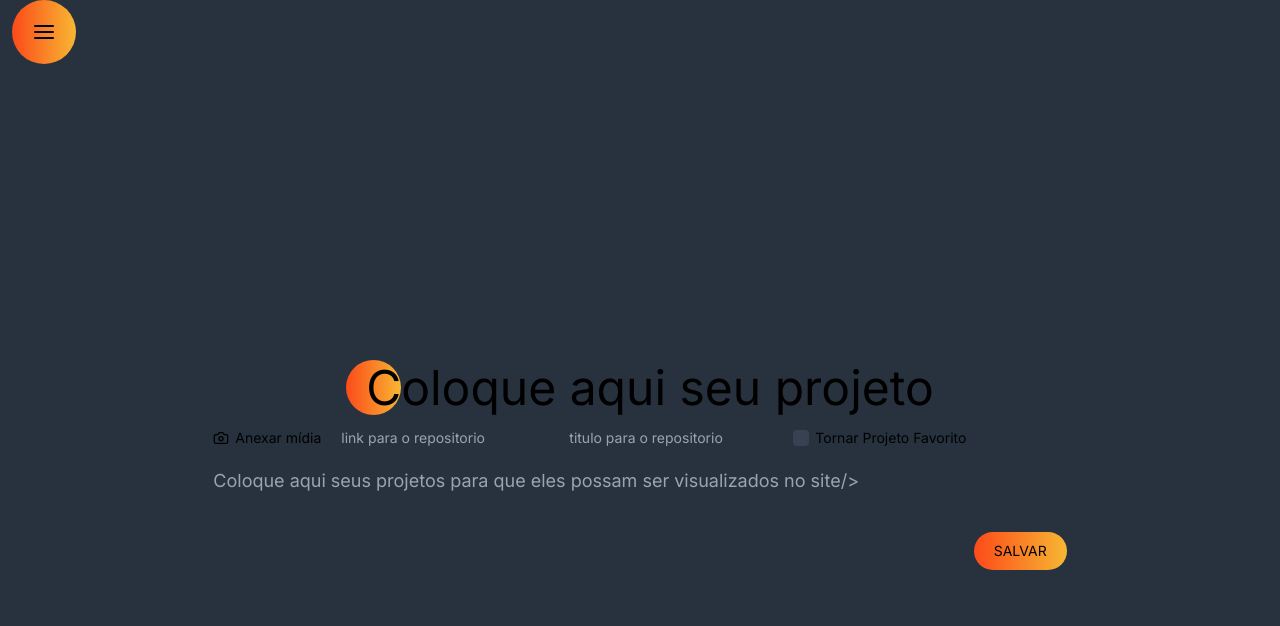
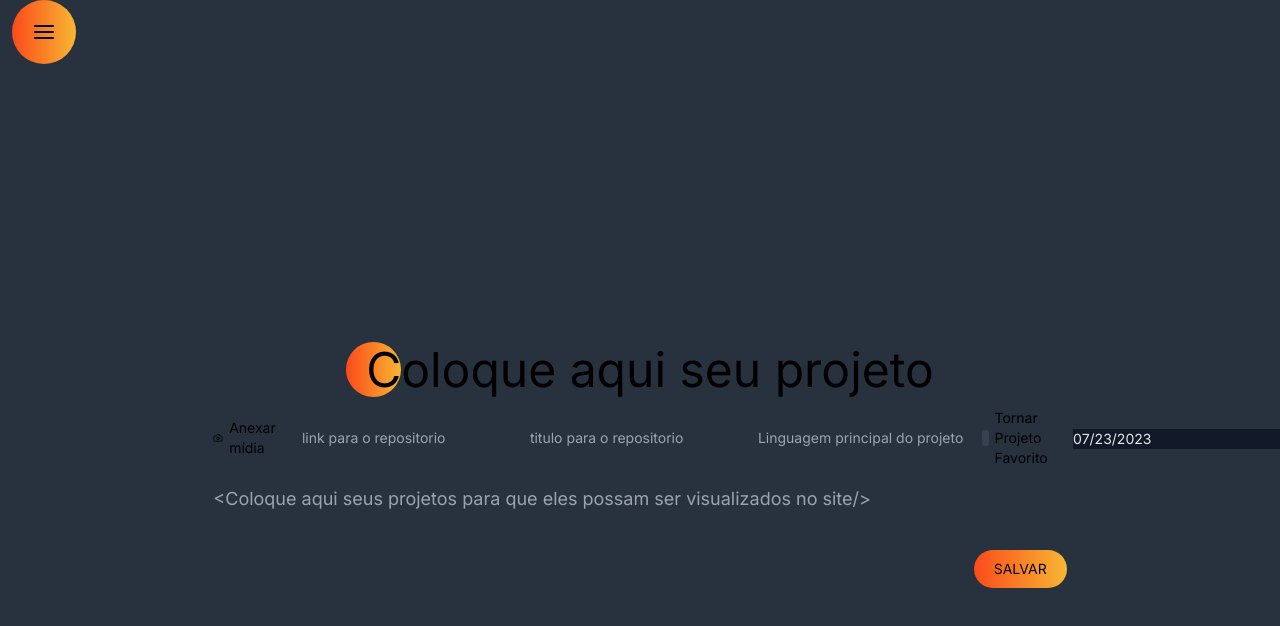
Before and after one commit to GabrielFeBe/portfolio-frontend, a Next.js app: page /adding in a window 1280 px wide. Shown: the top 626 px of the page. Built offline with nearby package versions, Linux system fonts and the light colour scheme; no server answers.

Commit message:
Melhoria FE

```diff
--- a/package.json
+++ b/package.json
@@ -14,7 +14,7 @@
     "@types/react-dom": "18.2.4",
     "autoprefixer": "10.4.14",
     "axios": "^1.4.0",
-    "dayjs": "^1.11.7",
+    "dayjs": "^1.11.9",
     "eslint": "8.40.0",
     "eslint-config-next": "13.4.2",
     "js-cookie": "^3.0.5",
@@ -23,7 +23,7 @@
     "next": "13.4.2",
     "postcss": "8.4.23",
     "react": "18.2.0",
-    "react-datepicker": "^4.11.0",
+    "react-datepicker": "^4.16.0",
     "react-dom": "18.2.0",
     "tailwindcss": "^3.3.2",
     "typescript": "5.0.4"
--- a/src/app/components/AddingNewProject.tsx
+++ b/src/app/components/AddingNewProject.tsx
@@ -6,8 +6,11 @@ import { useRouter } from 'next/navigation'
 import MediaPicker from '@/app/components/MediaPicker'
 import { Camera } from 'lucide-react'
 import StatementBall from './StatementBall'
+import DatePickerComp from './DatePicker'
+import dayjs from 'dayjs'
 
 export default function AddingNewProject() {
+  const [startDate, setStartDate] = useState(new Date())
   const [isFavorite, setIsFavorite] = useState<boolean>(false)
 
   const router = useRouter()
@@ -16,6 +19,7 @@ export default function AddingNewProject() {
     event.preventDefault()
     const formData = new FormData(event.currentTarget)
     const fileToUpload = formData.get('coverUrl')
+    const dateTime = dayjs(startDate).format()
     let image = ''
     if (fileToUpload) {
       const uploadFormData = new FormData()
@@ -33,6 +37,8 @@ export default function AddingNewProject() {
         repositoryLink: formData.get('repositoryLink'),
         isFavorite,
         title: formData.get('title'),
+        mainLanguage: formData.get('mainLanguage'),
+        createdAt: dateTime,
       },
       {
         headers: {
@@ -90,6 +96,18 @@ export default function AddingNewProject() {
           />
         </label>
         <label
+          htmlFor="mainLanguage"
+          className="flex items-center gap-1.5 text-sm text-gray-200 hover:text-gray-100"
+        >
+          <input
+            type="text"
+            name="mainLanguage"
+            id="mainLanguage"
+            placeholder="Linguagem principal do projeto"
+            className="ml-1 h-6 w-52 rounded border-gray-400 bg-transparent"
+          />
+        </label>
+        <label
           htmlFor="isFavorite"
           className="flex items-center gap-1.5 text-sm hover:text-gray-400 "
         >
@@ -103,13 +121,14 @@ export default function AddingNewProject() {
           />
           Tornar Projeto Favorito
         </label>
+        <DatePickerComp setStartDate={setStartDate} startDate={startDate} />
       </div>
       <MediaPicker />
       <textarea
         name="content"
         spellCheck={false}
         className="w-full flex-1 resize-none rounded border-0 bg-transparent p-0 text-lg leading-relaxed text-gray-100 placeholder:text-gray-400 focus:ring-0"
-        placeholder="Coloque aqui seus projetos para que eles possam ser visualizados no site/>"
+        placeholder="<Coloque aqui seus projetos para que eles possam ser visualizados no site/>"
       />
       <button
         type="submit"
--- /dev/null
+++ b/src/app/components/DatePicker.tsx
@@ -0,0 +1,23 @@
+import React from 'react'
+import DatePicker from 'react-datepicker'
+import 'react-datepicker/dist/react-datepicker.css'
+
+interface ChildProps {
+  startDate: Date
+  setStartDate: (date: Date) => void
+}
+
+export default function DatePickerComp({
+  startDate,
+  setStartDate,
+}: ChildProps) {
+  return (
+    <DatePicker
+      className="border-0 bg-gray-900 text-sm text-gray-200"
+      selected={startDate}
+      onChange={(date: Date) => setStartDate(date)}
+      showTimeSelect
+      name="datePicker"
+    />
+  )
+}
--- a/src/app/components/LoginFrom.tsx
+++ b/src/app/components/LoginFrom.tsx
@@ -18,6 +18,7 @@ export default function LoginForm() {
       const { token } = uploadResponse.data
       Cookies.set('token', token, { expires: 7 })
       route.push('/adding')
+      route.refresh()
       // eslint-disable-next-line
     } catch (err: any) {
       console.log(err.response.data.message)
--- a/src/app/components/ProjectsHome.tsx
+++ b/src/app/components/ProjectsHome.tsx
@@ -23,10 +23,10 @@ export default function ProjectsHome({ projects }: Props) {
             key={project.projectImage}
             className="mt-3 flex w-5/6 flex-1 flex-col pl-20"
           >
-            <h2>{project.title}</h2>
+            <h2 className="text-xl">{project.title}</h2>
             <Link
-              href={`/project/${project.id}`}
-              className="relative h-1/2 max-w-screen-sm"
+              href={`/projects/${project.id}`}
+              className="relative mt-2 h-1/2 max-w-screen-sm transition duration-1000 hover:scale-hover-grow-foto"
             >
               <Image
                 src={project.projectImage}
@@ -37,7 +37,13 @@ export default function ProjectsHome({ projects }: Props) {
               />
               <div className="border-gradient absolute left-0 top-0 h-full w-full bg-slate-950 opacity-50 hover:border-2" />
             </Link>
-            <span className="h-1/3 max-w-screen-sm">{text}</span>
+            <a
+              className="text-gradient hover:text-gradient mt-2"
+              href={project.repositoryLink}
+            >
+              Link do repositorio no GitHub
+            </a>
+            <span className="mt-2 h-1/3 max-w-screen-sm">{`Descrição: ${text}`}</span>
           </div>
         )
       })}
--- a/src/app/globals.css
+++ b/src/app/globals.css
@@ -39,7 +39,7 @@ body {
   color: transparent;
 }
 .hover\:text-gradient:hover {
-  background-image: linear-gradient(to right, #00ff00, #ff0000);
+  background-image: linear-gradient(to right, #ff0000, #ff8c00, #ffff00, #ff5733);
   background-clip: text;
   -webkit-background-clip: text;
   color: transparent;
--- /dev/null
+++ b/src/app/projects/[id]/page.tsx
@@ -0,0 +1,39 @@
+import { api } from '@/lib/api'
+import Project from '@/types/Projects'
+import React from 'react'
+import dayjs from 'dayjs'
+import Image from 'next/image'
+import ptBr from 'dayjs/locale/pt-br'
+
+dayjs.locale(ptBr)
+
+export default async function SpecificProject({
+  params,
+}: {
+  params: { id: string }
+}) {
+  const respose = await api.get(`/posts/${params.id}`)
+  const project: Project = respose.data
+  console.log(project)
+
+  return (
+    <main>
+      <h1>{project.title}</h1>
+      <div>{`Publicado: ${dayjs(project.createdAt).format(
+        'D[ de ]MMMM[, ]YYYY',
+      )}`}</div>
+      <div className="flex min-h-4/6-screen w-full items-center justify-center">
+        <Image
+          src={project.projectImage}
+          alt="project"
+          width={250}
+          height={250}
+          className="h-full w-1/2"
+        />
+        <div className="flex min-h-4/6-screen w-1/2">
+          {project.projectDescription}
+        </div>
+      </div>
+    </main>
+  )
+}
--- a/src/types/Projects.ts
+++ b/src/types/Projects.ts
@@ -5,4 +5,6 @@ export default interface Project {
   projectDescription: string
   isFavorite: boolean
   title: string
+  mainLanguage: string
+  createdAt: Date
 }
--- a/tailwind.config.js
+++ b/tailwind.config.js
@@ -19,6 +19,7 @@ module.exports = {
       },
       scale: {
         'hover-grow': '1.2',
+        'hover-grow-foto': '1.02',
       },
       backgroundImage: {
         'gradient-radial': 'radial-gradient(var(--tw-gradient-stops))',
```
Also changed, not shown: 1 other file (tests, documents, lock files or other folders).
